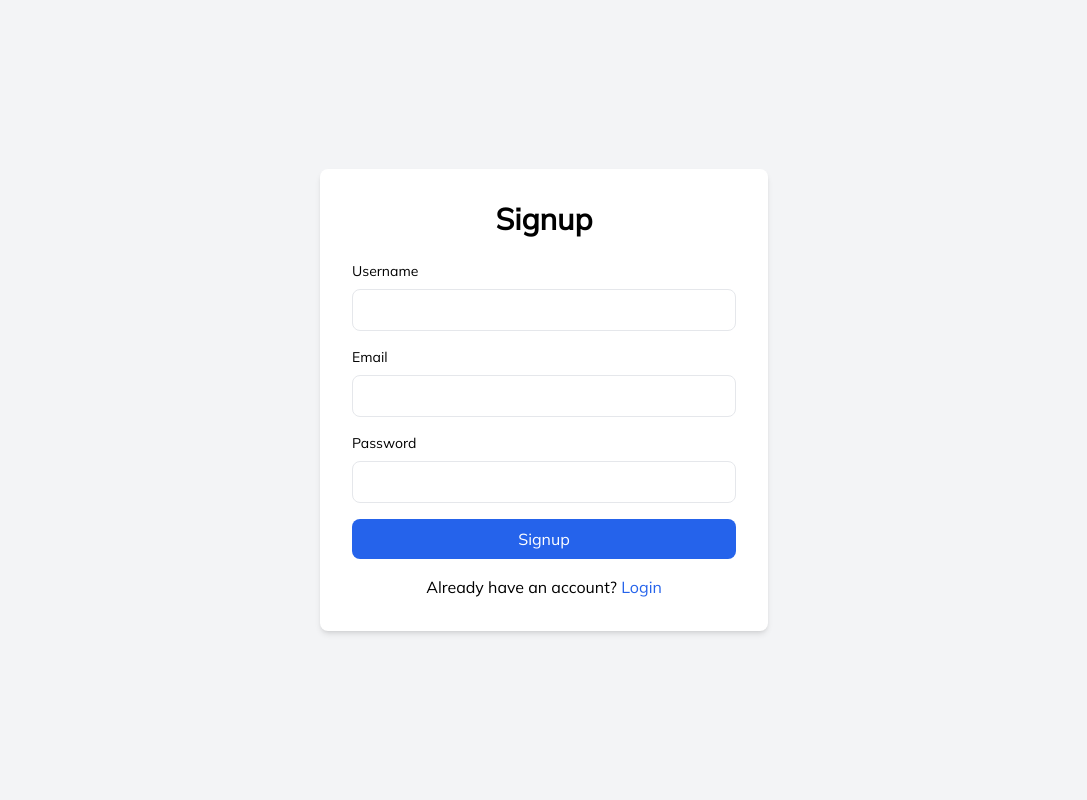
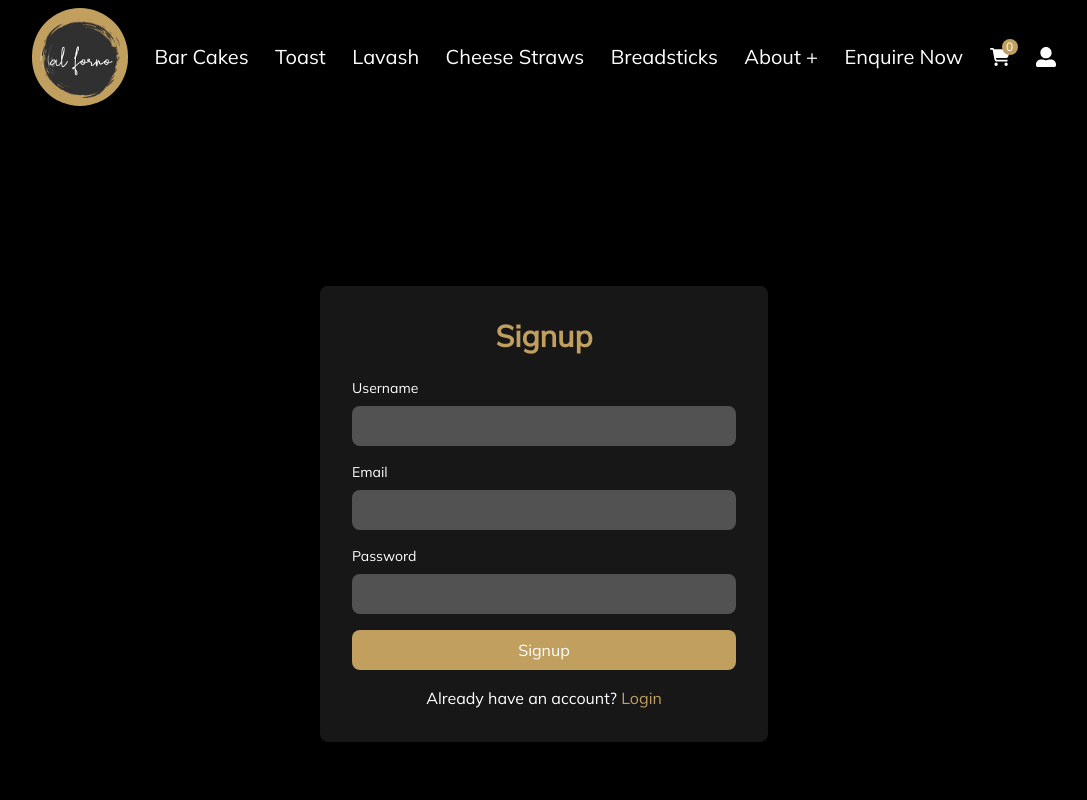
Before and after one commit to PRAMOD222/test-frontend, a Next.js app: page /signup in a window 1280 px wide. Shown: the top 800 px of the page, without its empty margins (96-1183 px from the left). Built offline with nearby package versions, Linux system fonts and the light colour scheme; no server answers.

Commit message:
login signup page theme change

```diff
--- a/app/login/page.jsx
+++ b/app/login/page.jsx
@@ -2,6 +2,9 @@
 import { useState } from "react";
 import Link from "next/link";
 import { useRouter } from "next/navigation";
+import Navbar from '@/app/components/Navbar';
+import MobileNav from '@/app/components/MobileNav';
+import Footer from "@/app/components/Footer";
 
 const baseApi = process.env.NEXT_PUBLIC_BASE_API;
 
@@ -44,9 +47,16 @@ const Login = () => {
     };
 
     return (
-        <div className="min-h-screen bg-gray-100 flex flex-col justify-center items-center">
-            <div className="w-full max-w-md bg-white shadow-md rounded-lg p-8">
-                <h1 className="text-3xl font-bold mb-6 text-center">Login</h1>
+        <div >
+            <div className="px-32 sticky top-0 z-50  bg-black">
+                <Navbar />
+            </div>
+            <div className="sticky top-0 bg-[#100f10] z-50">
+                <MobileNav />
+            </div>
+            <div className="min-h-screen bg-black flex flex-col justify-center items-center">
+                <div className="w-full text-white max-w-md bg-neutral-900 shadow-md rounded-lg p-8">
+                    <h1 className="text-3xl font-bold mb-6 text-center text-[#c19f5f]">Signup</h1>
                     <form onSubmit={handleSubmit}>
                         <div className="mb-4">
                             <label className="block text-sm font-medium mb-2">Email</label>
@@ -55,7 +65,7 @@ const Login = () => {
                                 name="email"
                                 value={formData.email}
                                 onChange={handleChange}
-                            className="w-full p-2 border rounded-lg"
+                                className="w-full p-2  rounded-lg outline-none focus:outline-1 bg-neutral-600 focus:outline-[#c19f5f]"
                                 required
                             />
                         </div>
@@ -66,21 +76,24 @@ const Login = () => {
                                 name="password"
                                 value={formData.password}
                                 onChange={handleChange}
-                            className="w-full p-2 border rounded-lg"
+                                className="w-full p-2  rounded-lg outline-none focus:outline-1 bg-neutral-600 focus:outline-[#c19f5f]"
                                 required
                             />
                         </div>
                         <button
                             type="submit"
-                        className="w-full bg-blue-600 text-white p-2 rounded-lg hover:bg-blue-700 transition duration-300"
+                            className="w-full bg-[#c19f5f] text-white p-2 rounded-lg hover:bg-[#c19f5f]/80 transition duration-300"
                         >
                             Login
                         </button>
                     </form>
                     <p className="mt-4 text-center">
-                    Don&apos;t have an account? <Link href="/signup" className="text-blue-600">Signup</Link>
+                        Don&apos;t have an account? <Link href="/signup" className="text-[#c19f5f]">Signup</Link>
                     </p>
                 </div>
+            </div>
+            <Footer />
+
         </div>
     );
 };
--- a/app/signup/page.jsx
+++ b/app/signup/page.jsx
@@ -2,6 +2,9 @@
 import { useState } from "react";
 import Link from "next/link";
 import { useRouter } from "next/navigation";
+import Navbar from '@/app/components/Navbar';
+import MobileNav from '@/app/components/MobileNav';
+import Footer from "@/app/components/Footer";
 
 const baseApi = process.env.NEXT_PUBLIC_BASE_API;
 
@@ -42,18 +45,25 @@ const Signup = () => {
     };
 
     return (
-        <div className="min-h-screen bg-gray-100 flex flex-col justify-center items-center">
-            <div className="w-full max-w-md bg-white shadow-md rounded-lg p-8">
-                <h1 className="text-3xl font-bold mb-6 text-center">Signup</h1>
+        <div className="bg-black">
+            <div className="px-32 sticky top-0 z-50  bg-black">
+                <Navbar />
+            </div>
+            <div className="sticky top-0 bg-[#100f10] z-50">
+                <MobileNav />
+            </div>
+            <div className="min-h-screen bg-black flex flex-col justify-center items-center">
+                <div className="w-full text-white max-w-md bg-neutral-900 shadow-md rounded-lg p-8">
+                    <h1 className="text-3xl font-bold mb-6 text-center text-[#c19f5f]">Signup</h1>
                     <form onSubmit={handleSubmit}>
                         <div className="mb-4">
-                        <label className="block text-sm font-medium mb-2">Username</label>
+                            <label className="block text-sm font-medium mb-2 ">Username</label>
                             <input
                                 type="text"
                                 name="username"
                                 value={formData.username}
                                 onChange={handleChange}
-                            className="w-full p-2 border rounded-lg"
+                                className="w-full p-2  rounded-lg outline-none focus:outline-1 bg-neutral-600 focus:outline-[#c19f5f]"
                                 required
                             />
                         </div>
@@ -64,7 +74,7 @@ const Signup = () => {
                                 name="email"
                                 value={formData.email}
                                 onChange={handleChange}
-                            className="w-full p-2 border rounded-lg"
+                                className="w-full p-2  rounded-lg outline-none focus:outline-1 bg-neutral-600 focus:outline-[#c19f5f]"
                                 required
                             />
                         </div>
@@ -75,21 +85,23 @@ const Signup = () => {
                                 name="password"
                                 value={formData.password}
                                 onChange={handleChange}
-                            className="w-full p-2 border rounded-lg"
+                                className="w-full p-2  rounded-lg outline-none focus:outline-1 bg-neutral-600 focus:outline-[#c19f5f]"
                                 required
                             />
                         </div>
                         <button
                             type="submit"
-                        className="w-full bg-blue-600 text-white p-2 rounded-lg hover:bg-blue-700 transition duration-300"
+                            className="w-full bg-[#c19f5f] text-white p-2 rounded-lg hover:bg-[#c19f5f]/80 transition duration-300"
                         >
                             Signup
                         </button>
                     </form>
                     <p className="mt-4 text-center">
-                    Already have an account? <Link href="/login" className="text-blue-600">Login</Link>
+                        Already have an account? <Link href="/login" className="text-[#c19f5f]">Login</Link>
                     </p>
                 </div>
+            </div>
+            <Footer />
         </div>
     );
 };
```
Lines whose indentation alone changed are shown as unchanged.
